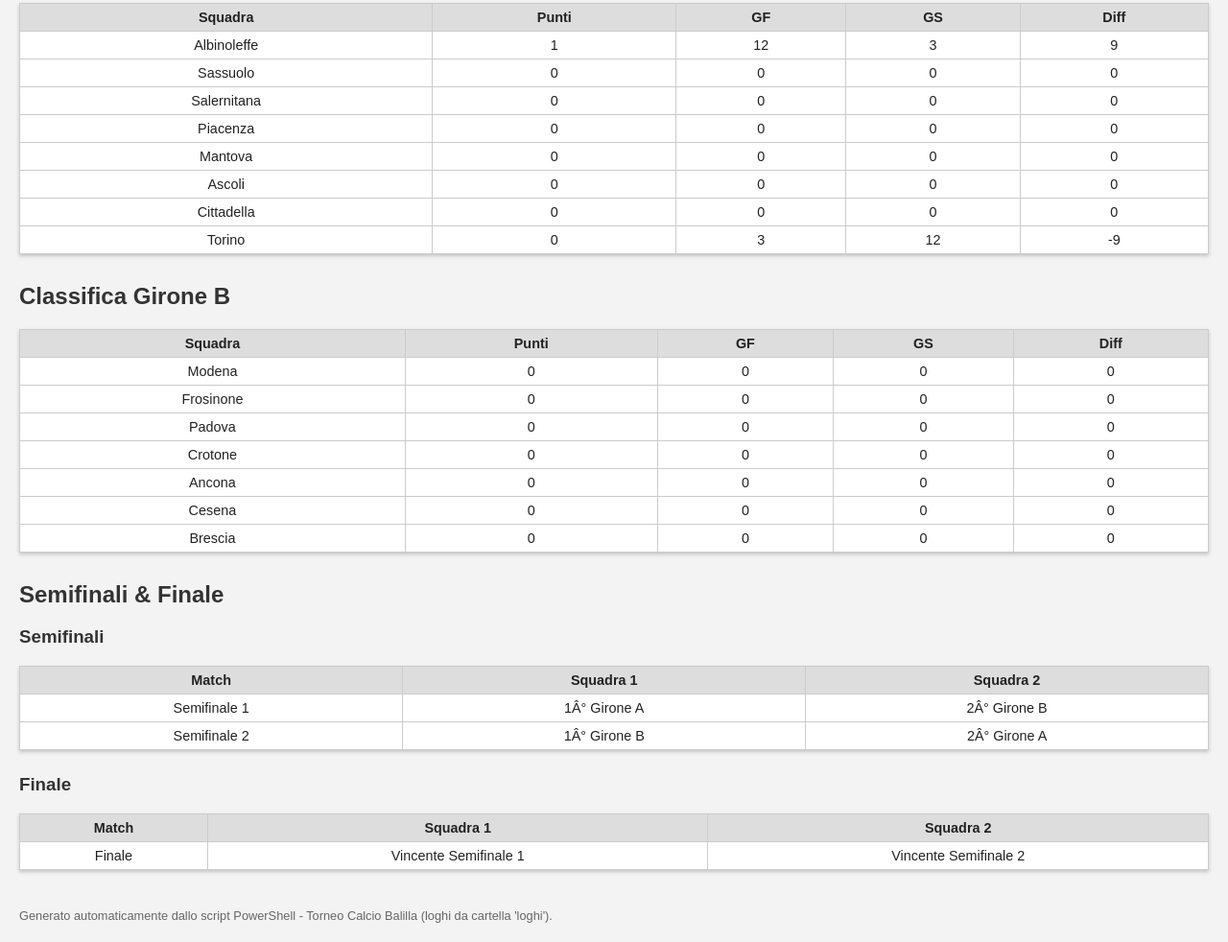
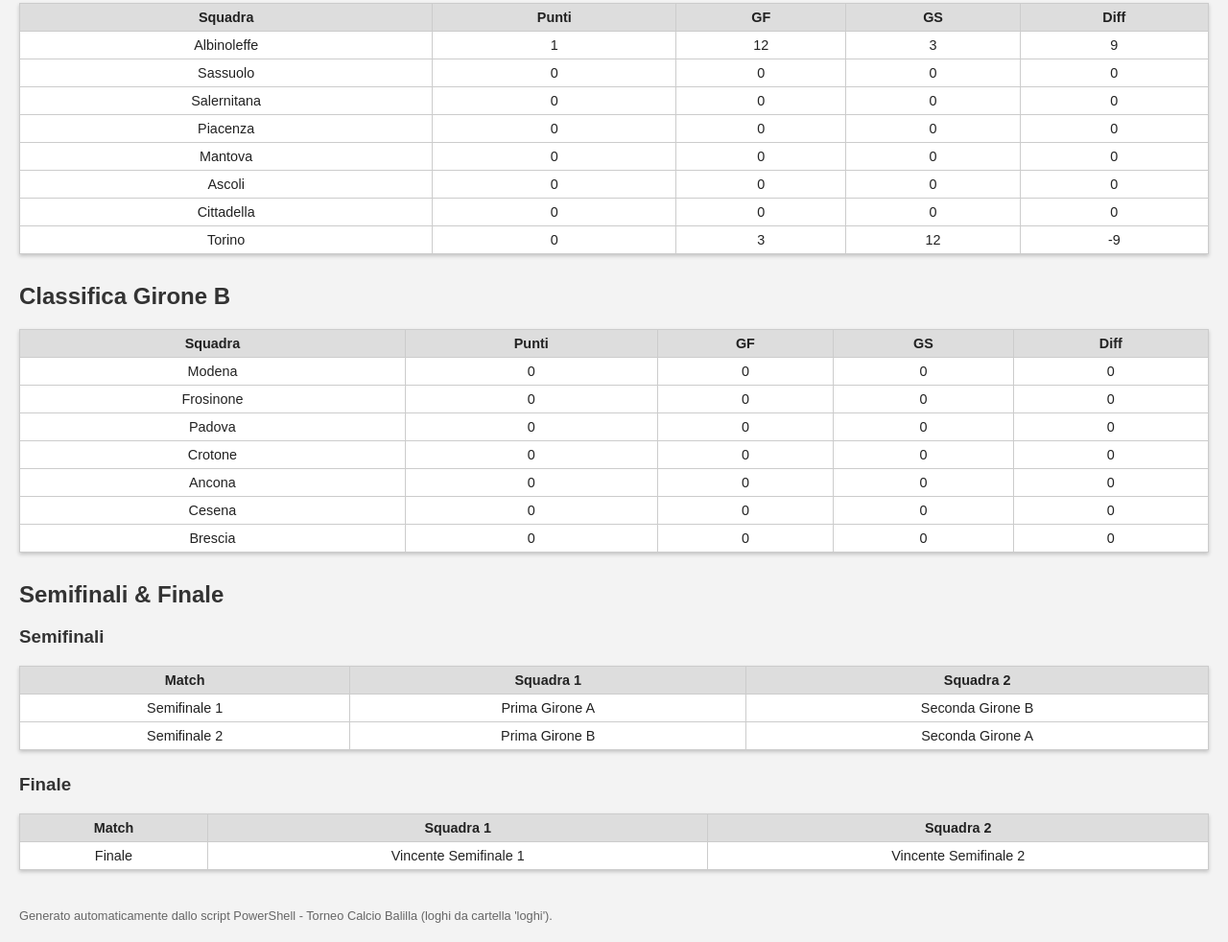
Before and after one commit to ov3rt1me/torneo_calcio_balilla, a plain HTML site: page index.html in a window 1280 px wide. Shown: the part 1951-2933 px from the top of the page at 96% size. Drawn offline with Linux system fonts and the light colour scheme.

Commit message:
Update index.html

```diff
--- a/index.html
+++ b/index.html
@@ -195,7 +195,7 @@ document.addEventListener("DOMContentLoaded",()=>{caricaCSV();setInterval(carica
 
     <h3>Semifinali</h3>
     <table>
-        <tr><th>Match</th><th>Squadra 1</th><th>Squadra 2</th></tr><tr><td>Semifinale 1</td><td>1&#194;&#176; Girone A</td><td>2&#194;&#176; Girone B</td></tr><tr><td>Semifinale 2</td><td>1&#194;&#176; Girone B</td><td>2&#194;&#176; Girone A</td></tr>    </table>
+        <tr><th>Match</th><th>Squadra 1</th><th>Squadra 2</th></tr><tr><td>Semifinale 1</td><td>Prima Girone A</td><td>Seconda Girone B</td></tr><tr><td>Semifinale 2</td><td>Prima Girone B</td><td>Seconda Girone A</td></tr>    </table>
 
     <h3>Finale</h3>
     <table>
```
